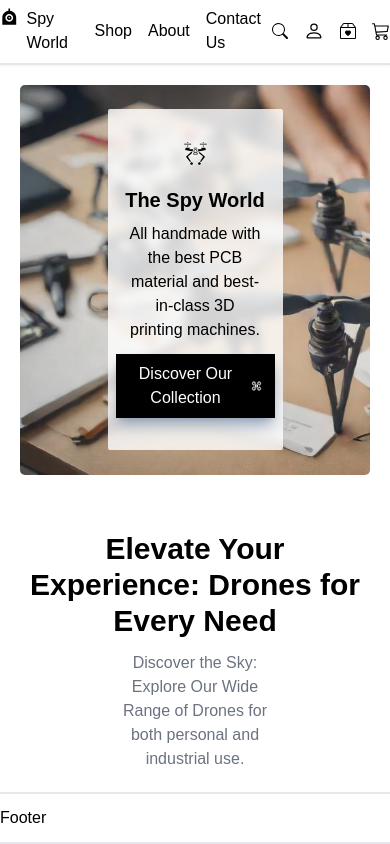
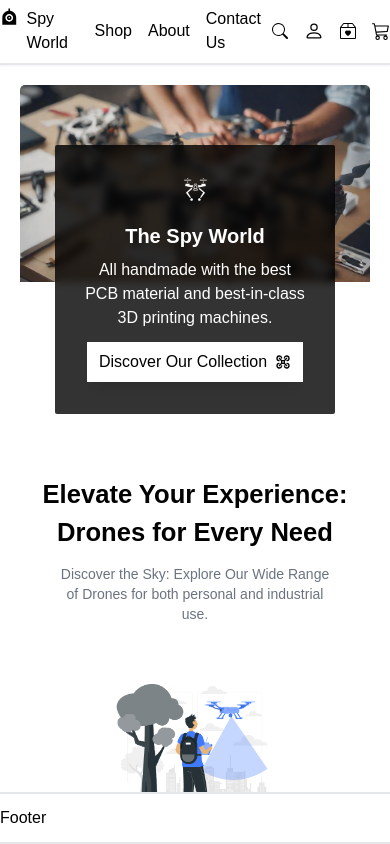
Before and after one commit to amitsuthar803/drone-ecommerce, a React (Vite) app: page / in a window 390 px wide. Built offline with nearby package versions, Linux system fonts and the light colour scheme.

Commit message:
home page update

```diff
--- a/src/index.css
+++ b/src/index.css
@@ -19,6 +19,5 @@ body {
   background-image: url("../assets//drone-making-82d14d.jpg");
   height: 100vmin;
   background-repeat: no-repeat;
-  background-size: cover;
   border-radius: 5px;
 }
--- a/src/pages/Home.jsx
+++ b/src/pages/Home.jsx
@@ -8,9 +8,9 @@ function Home() {
       <section className="w-full flex-col flex">
         <div
           id="hero-section"
-          className="w-full flex justify-center items-center"
+          className="w-full  bg-contain lg:bg-cover flex justify-center items-center"
         >
-          <div className="bg-white rounded-sm px-2 py-[2rem] flex-col text-center backdrop-blur-sm bg-opacity-80  flex justify-center items-center w-[50%]">
+          <div className="lg:bg-white bg-black text-white lg:text-black rounded-sm px-2 py-[2rem] flex-col text-center backdrop-blur-sm bg-opacity-80  flex justify-center items-center w-[80%] lg:w-[50%]">
             <GiDeliveryDrone size={25} />
             <h2 className="text-xl font-semibold mt-5">The Spy World</h2>
             <p className="w-[85%] mt-2">
@@ -18,7 +18,7 @@ function Home() {
               printing machines.
             </p>
 
-            <button className="flex items-center hover:translate-y-[-2px]  mt-3 bg-black text-white px-3 py-2 gap-2 active:translate-y-[1px] shadow-lg shadow-slate-400">
+            <button className="flex items-center hover:translate-y-[-2px]  mt-3 bg-white text-black lg:bg-black lg:text-white px-3 py-2 gap-2 active:translate-y-[1px] shadow-lg  lg:shadow-slate-400">
               Discover Our Collection
               <TbDrone />
             </button>
@@ -28,17 +28,17 @@ function Home() {
 
       <section
         id="products"
-        className="flex mt-10 py-4 flex-col justify-start items-center text-center w-full"
+        className="flex lg:mt-10 lg:py-4 flex-col justify-start items-center text-center w-full"
       >
-        <h2 className="font-semibold text-3xl mb-3">
+        <h2 className="font-semibold text-[1.6rem] lg:text-3xl  mb-3">
           Elevate Your Experience: Drones for Every Need
         </h2>
-        <p className=" text-gray-500 mb-10 w-[50%]">
+        <p className=" text-gray-500 text-sm lg:text-[1rem] mb-10 w-[80%] lg:w-[50%]">
           Discover the Sky: Explore Our Wide Range of Drones for both personal
           and industrial use.
         </p>
 
-        <div className="flex justify-center items-center px-5">
+        <div className="flex justify-center flex-col-reverse lg:flex-row items-center px-5">
           <div className="">
             <h3 className="font-semibold text-xl">
               Drones for Play and Personal Use
@@ -53,7 +53,7 @@ function Home() {
           </div>
         </div>
 
-        <div className="flex justify-center items-center p-10">
+        <div className="flex justify-center flex-col lg:flex-row items-center p-10">
           <div className="p-5 flex justify-center items-center">
             <img className="w-[60%]" src="../../assets/video.png" alt="" />
           </div>
@@ -67,7 +67,7 @@ function Home() {
           </div>
         </div>
 
-        <div className="flex justify-center items-center px-5">
+        <div className="flex justify-center  flex-col-reverse lg:flex-row items-center px-5">
           <div className="">
             <h3 className="font-semibold text-xl">Drones for Geolocation</h3>
             <p className="mt-2 text-center text-sm text-gray-500">
@@ -75,12 +75,12 @@ function Home() {
             </p>
           </div>
 
-          <div className="p-5 flex justify-center items-center">
+          <div className="p-5 flex justify-center  items-center">
             <img className="w-[70%]" src="../../assets/geo.png" alt="" />
           </div>
         </div>
 
-        <div className="flex justify-center items-center p-10">
+        <div className="flex justify-center flex-col lg:flex-row  items-center p-10">
           <div className="p-5 flex justify-center items-center">
             <img
               className="w-[80%]"
@@ -99,7 +99,7 @@ function Home() {
           </div>
         </div>
 
-        <div className="flex justify-center items-center px-5">
+        <div className="flex justify-center flex-col-reverse lg:flex-row  items-center px-5">
           <div className="">
             <h3 className="font-semibold text-xl">Drones for Courier</h3>
             <p className="mt-2 text-center text-sm text-gray-500">
@@ -112,7 +112,7 @@ function Home() {
           </div>
         </div>
 
-        <div className="flex justify-center items-center p-10">
+        <div className="flex justify-center flex-col lg:flex-row  items-center p-10">
           <div className="p-5 flex justify-center items-center">
             <img className="w-[80%]" src="../../assets/racing.png" alt="" />
           </div>
```
